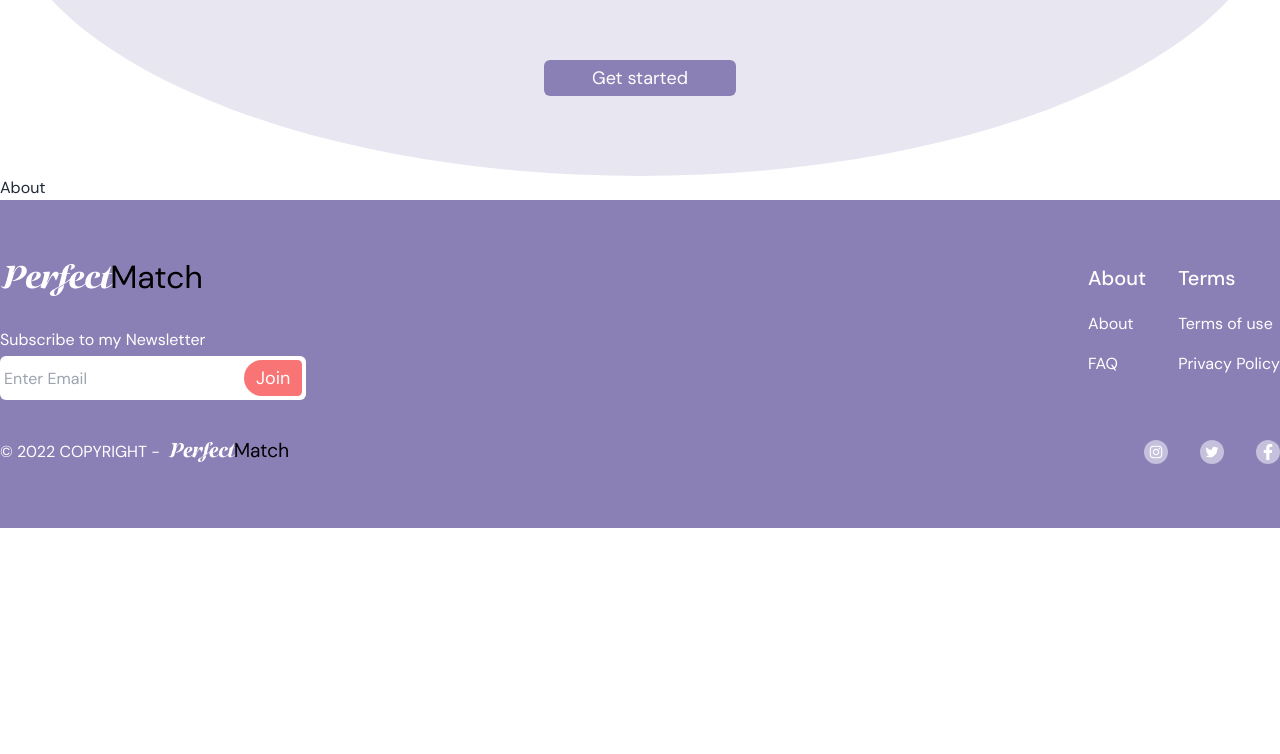
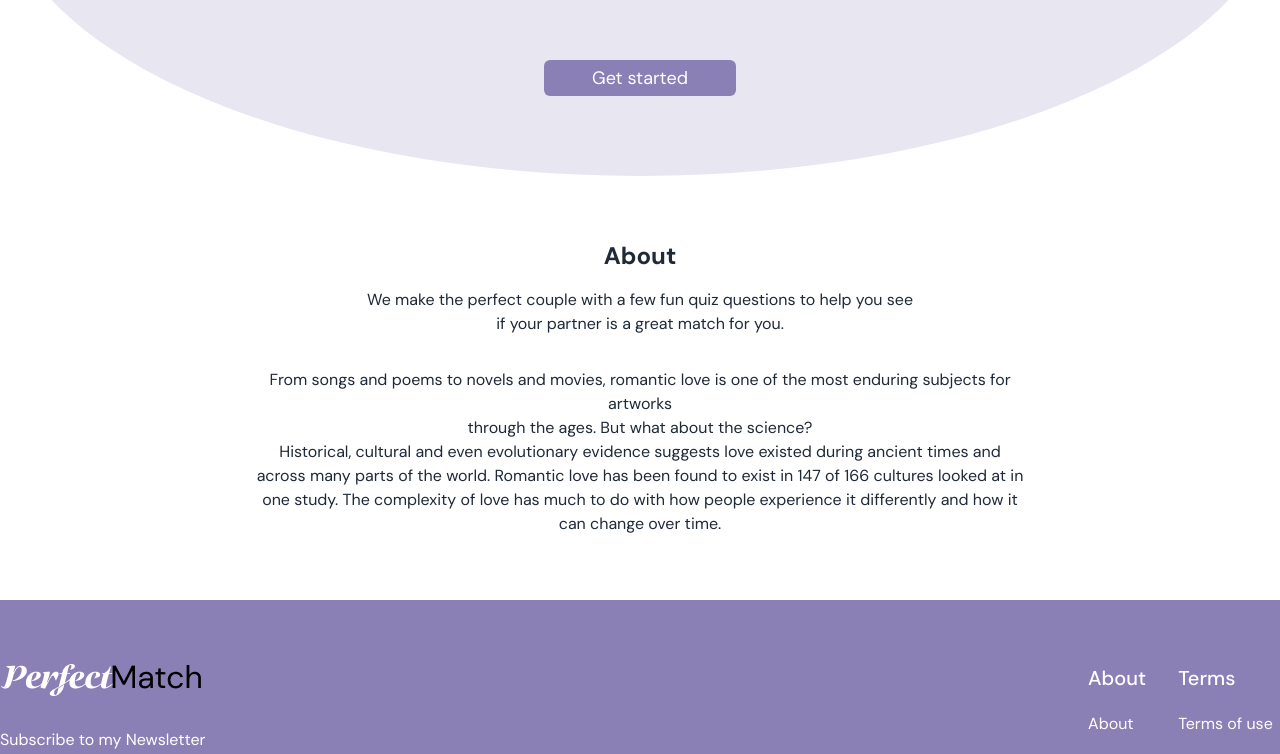
Before and after one commit to FatumaA/COMPARTIBILITY-CHECKER, a React (Create React App) app in the folder client/: page / in a window 1280 px wide. Shown: the part 476-1230 px from the top of the page. Before the commit the page ends 1004 px from the top, so only its background shows below. Built offline with nearby package versions, Linux system fonts and the light colour scheme.

Commit message:
feat: add about section

```diff
--- a/client/src/pages/Home.jsx
+++ b/client/src/pages/Home.jsx
@@ -6,7 +6,27 @@ const Home = (props) => {
 	return (
 		<div>
 			<Hero />
-			<div id="about">About</div>
+			<div
+				id="about"
+				className="flex flex-col container mx-auto text-center py-16 px-6"
+			>
+				<p className="pb-4 font-bold text-2xl">About</p>
+				<p>
+					We make the perfect couple with a few fun quiz questions to help you
+					see <br />
+					if your partner is a great match for you.
+				</p>
+				<p className="pt-8 max-w-3xl place-self-center">
+					From songs and poems to novels and movies, romantic love is one of the
+					most enduring subjects for artworks <br />
+					through the ages. But what about the science?
+					<br /> Historical, cultural and even evolutionary evidence suggests
+					love existed during ancient times and across many parts of the world.
+					Romantic love has been found to exist in 147 of 166 cultures looked at
+					in one study. The complexity of love has much to do with how people
+					experience it differently and how it can change over time.
+				</p>
+			</div>
 		</div>
 	);
 };
```
